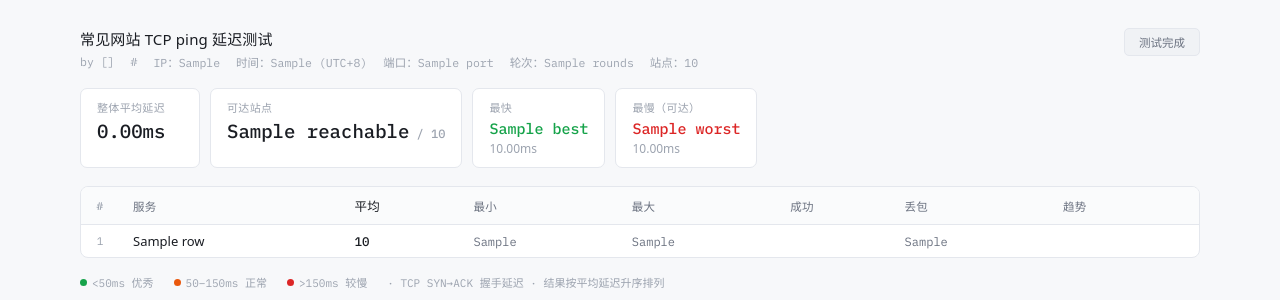
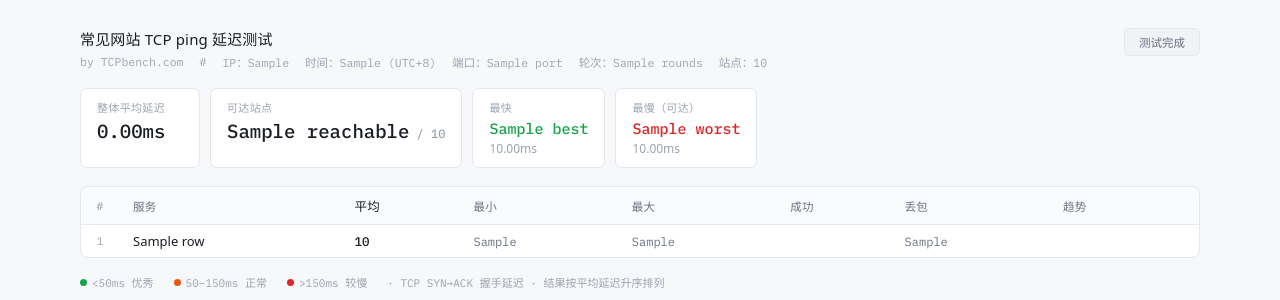
Before and after one commit to se-tang/TCPbench, a FastAPI app: template backend/templates/report.html in a window 1280 px wide. Shown: the top 300 px of the page. Run offline with FastAPI, Linux system fonts and the light colour scheme; the template is opened without the code that fills it: most values are stand-ins (such as "Sample title", 1, 10 or a date in 2020); some web fonts are replaced.

Commit message:
Initial commit

```diff
--- a/backend/requirements.txt
+++ b/backend/requirements.txt
@@ -1,7 +1,7 @@
 fastapi==0.115.0
 uvicorn[standard]==0.30.6
 sqlalchemy==2.0.35
-psycopg2-binary==2.9.9
+psycopg2-binary>=2.9.10
 jinja2==3.1.4
 pydantic==2.9.2
 python-dotenv==1.0.1
--- a/backend/templates/leaderboard.html
+++ b/backend/templates/leaderboard.html
@@ -110,7 +110,7 @@
         <td class="num" style="color:var(--dim)">{{ it.submitted_at_str }}</td>
       </tr>
       {% endfor %}
-      {% set filler_count = page_size - items|length %}
+      {% set filler_count = 20 - items|length %}
       {% if filler_count > 0 %}
         {% for _ in range(filler_count) %}
         <tr class="filler"><td colspan="6">&nbsp;</td></tr>
--- a/backend/templates/report.html
+++ b/backend/templates/report.html
@@ -62,7 +62,7 @@ td{padding:7px 14px;white-space:nowrap}
   <div>
     <h1>常见网站 TCP ping 延迟测试</h1>
     <div class="meta">
-      <span>by {{ report.hostname }}</span>
+      <span>by TCPbench.com</span>
       {% if blog_url %}<span><a href="{{ blog_url }}" style="color:var(--t3);text-decoration:none" target="_blank">{{ blog_url|replace("https://","")|replace("http://","") }}</a></span>{% endif %}
       <span>IP：{{ report.ip_masked }}</span>
       <span>时间：{{ submitted_at_str }} (UTC+8)</span>
```
Also changed, not shown: 1 other file.
